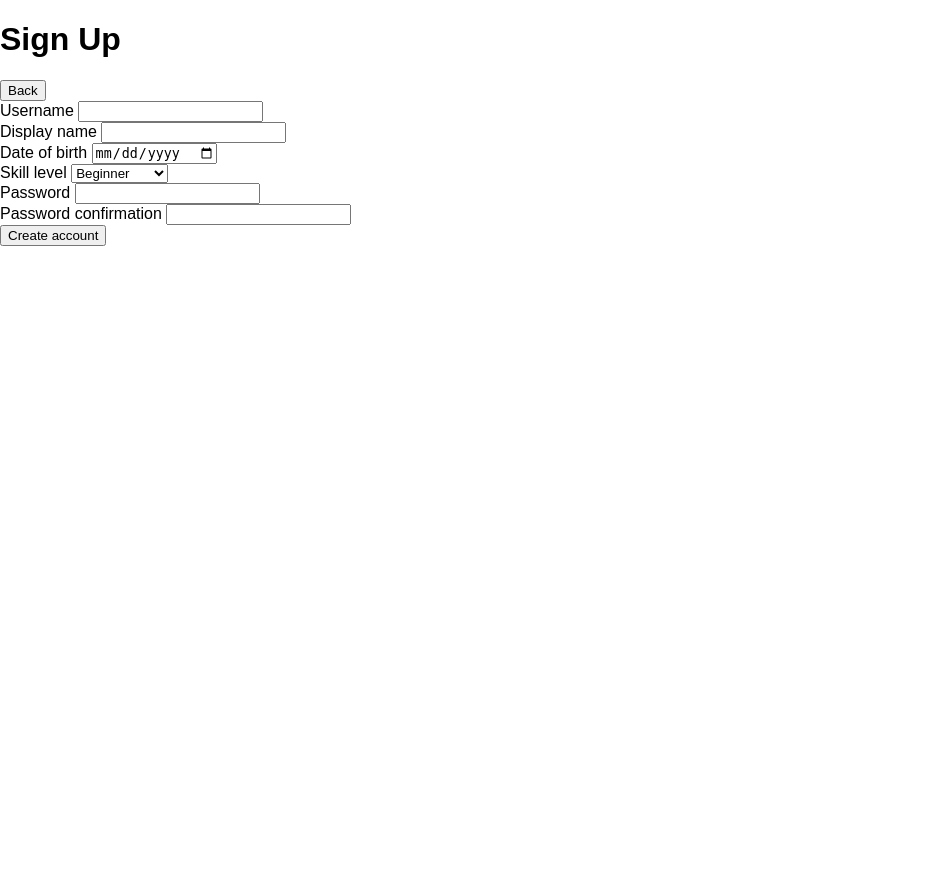
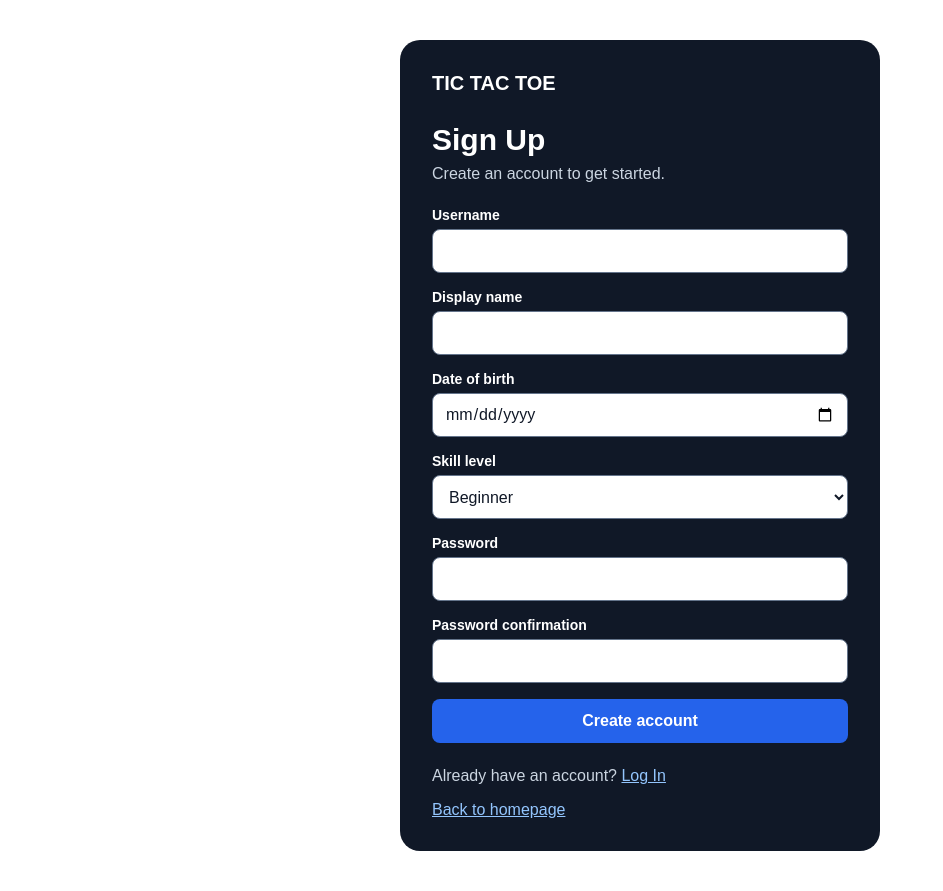
Before and after one commit to EvilDrewDanger/NetWorkingProject3825, a Rails app: page /signup in a window 1280 px wide. Shown: the whole page, without its empty margins (0-943 px from the left). Before the commit the page ends 246 px from the top, so only its background shows below. Run offline with Rails 7, Linux system fonts and the light colour scheme; some libraries are stand-ins or nearby versions.

Commit message:
Added login page/Styling to sign up page

```diff
--- /dev/null
+++ b/app/assets/stylesheets/auth.css
@@ -0,0 +1,124 @@
+.auth-page {
+    box-sizing: border-box;
+    min-height: 100vh;
+    padding: 40px 20px;
+    display: flex;
+    align-items: flex-start;
+    justify-content: center;
+}
+
+.auth-card {
+    box-sizing: border-box;
+    width: 100%;
+    max-width: 480px;
+    padding: 32px;
+    border-radius: 20px;
+    background-color: #101827;
+    color: #ffffff;
+}
+
+.auth-brand {
+    color: #ffffff;
+    font-size: 20px;
+    font-weight: bold;
+    text-decoration: none;
+}
+
+.auth-card h1 {
+    margin: 28px 0 8px;
+    font-size: 30px;
+}
+
+.auth-intro {
+    margin: 0 0 24px;
+    color: #cbd5e1;
+}
+
+.auth-form {
+    display: grid;
+    gap: 16px;
+}
+
+.auth-field {
+    display: grid;
+    gap: 6px;
+}
+
+.auth-field label {
+    font-size: 14px;
+    font-weight: bold;
+}
+
+.auth-field input,
+.auth-field select {
+    box-sizing: border-box;
+    width: 100%;
+    min-height: 44px;
+    padding: 10px 12px;
+    border: 1px solid #64748b;
+    border-radius: 8px;
+    background-color: #ffffff;
+    color: #101827;
+    font: inherit;
+}
+
+.auth-field input:focus,
+.auth-field select:focus,
+.auth-submit:focus-visible,
+.auth-card a:focus-visible {
+    outline: 3px solid #93c5fd;
+    outline-offset: 2px;
+}
+
+.auth-submit {
+    min-height: 44px;
+    padding: 10px 16px;
+    border: 0;
+    border-radius: 8px;
+    background-color: #2563eb;
+    color: #ffffff;
+    font: inherit;
+    font-weight: bold;
+    cursor: pointer;
+}
+
+.auth-submit:hover {
+    background-color: #1d4ed8;
+}
+
+.auth-errors {
+    padding: 12px 16px;
+    border: 1px solid #fca5a5;
+    border-radius: 8px;
+    background-color: #450a0a;
+    color: #fee2e2;
+}
+
+.auth-errors p {
+    margin: 0;
+}
+
+.auth-errors ul {
+    margin: 8px 0 0;
+    padding-left: 20px;
+}
+
+.auth-links {
+    margin: 24px 0 16px;
+    color: #cbd5e1;
+}
+
+.auth-links a,
+.auth-back {
+    color: #93c5fd;
+}
+
+@media (max-width: 600px) {
+    .auth-page {
+        padding: 15px;
+    }
+
+    .auth-card {
+        padding: 24px 20px;
+    }
+}
--- a/app/views/home/index.html.erb
+++ b/app/views/home/index.html.erb
@@ -8,7 +8,7 @@
                 <span>Logged in as: <%= current_user.display_name %></span>
                 <%= button_to "Logout", logout_path, method: :delete, class: "nav-btn login-btn logout-btn" %>
             <% else %>
-                <%= link_to "Log In", "#", class: "nav-btn login-btn" %>
+                <%= link_to "Log In", login_path, class: "nav-btn login-btn" %>
                 <%= link_to "Sign Up", signup_path, class: "nav-btn signup-btn" %>
             <% end %>
         </nav>
--- a/app/views/users/new.html.erb
+++ b/app/views/users/new.html.erb
@@ -1,46 +1,55 @@
+<main class="auth-page">
+  <div class="auth-card">
+    <%= link_to "TIC TAC TOE", root_path, class: "auth-brand" %>
     <h1>Sign Up</h1>
+    <p class="auth-intro">Create an account to get started.</p>
 
-<%= button_to "Back", root_path, method: :get %>
-
-<%= form_with model: @user, url: users_path do |f| %>
+    <%= form_with model: @user, url: users_path, class: "auth-form" do |f| %>
       <% if @user.errors.any? %>
+        <div class="auth-errors" role="alert">
+          <p>There was a problem creating your account:</p>
           <ul>
             <% @user.errors.full_messages.each do |msg| %>
               <li><%= msg %></li>
             <% end %>
           </ul>
+        </div>
       <% end %>
 
-  <div>
+      <div class="auth-field">
         <%= f.label :username, "Username" %>
-    <%= f.text_field :username %>
+        <%= f.text_field :username, autocomplete: "username" %>
       </div>
 
-  <div>
+      <div class="auth-field">
         <%= f.label :display_name, "Display name" %>
-    <%= f.text_field :display_name %>
+        <%= f.text_field :display_name, autocomplete: "nickname" %>
       </div>
 
-  <div>
+      <div class="auth-field">
         <%= f.label :date_of_birth, "Date of birth" %>
-    <%= f.date_field :date_of_birth %>
+        <%= f.date_field :date_of_birth, autocomplete: "bday" %>
       </div>
 
-  <div>
+      <div class="auth-field">
         <%= f.label :skill_level, "Skill level" %>
-    <%= f.select :skill_level,
-          User.skill_levels.keys.map { |k| [k.capitalize, k] } %>
+        <%= f.select :skill_level, User.skill_levels.keys.map { |k| [k.capitalize, k] } %>
       </div>
 
-  <div>
+      <div class="auth-field">
         <%= f.label :password, "Password" %>
-    <%= f.password_field :password %>
+        <%= f.password_field :password, autocomplete: "new-password" %>
       </div>
 
-  <div>
+      <div class="auth-field">
         <%= f.label :password_confirmation, "Password confirmation" %>
-    <%= f.password_field :password_confirmation %>
+        <%= f.password_field :password_confirmation, autocomplete: "new-password" %>
       </div>
 
-  <%= f.submit "Create account" %>
+      <%= f.submit "Create account", class: "auth-submit" %>
     <% end %>
+
+    <p class="auth-links">Already have an account? <%= link_to "Log In", login_path %></p>
+    <%= link_to "Back to homepage", root_path, class: "auth-back" %>
+  </div>
+</main>
--- a/config/routes.rb
+++ b/config/routes.rb
@@ -2,6 +2,8 @@ Rails.application.routes.draw do
   root "home#index"
   resources :users, only: [ :new, :create ]
   get "signup", to: "users#new"
+  get "login", to: "sessions#new"
+  post "login", to: "sessions#create"
   delete "logout", to: "sessions#destroy"
 
   # Define your application routes per the DSL in https://guides.rubyonrails.org/routing.html
```
Also changed, not shown: app/controllers/sessions_controller.rb (+18 -0 lines), app/views/sessions/new.html.erb (added, +28 -0 lines), test/integration/login_test.rb (added, +51 -0 lines), test/integration/signup_test.rb (+1 -1 lines), README.md. Lines whose indentation alone changed are shown as unchanged.
